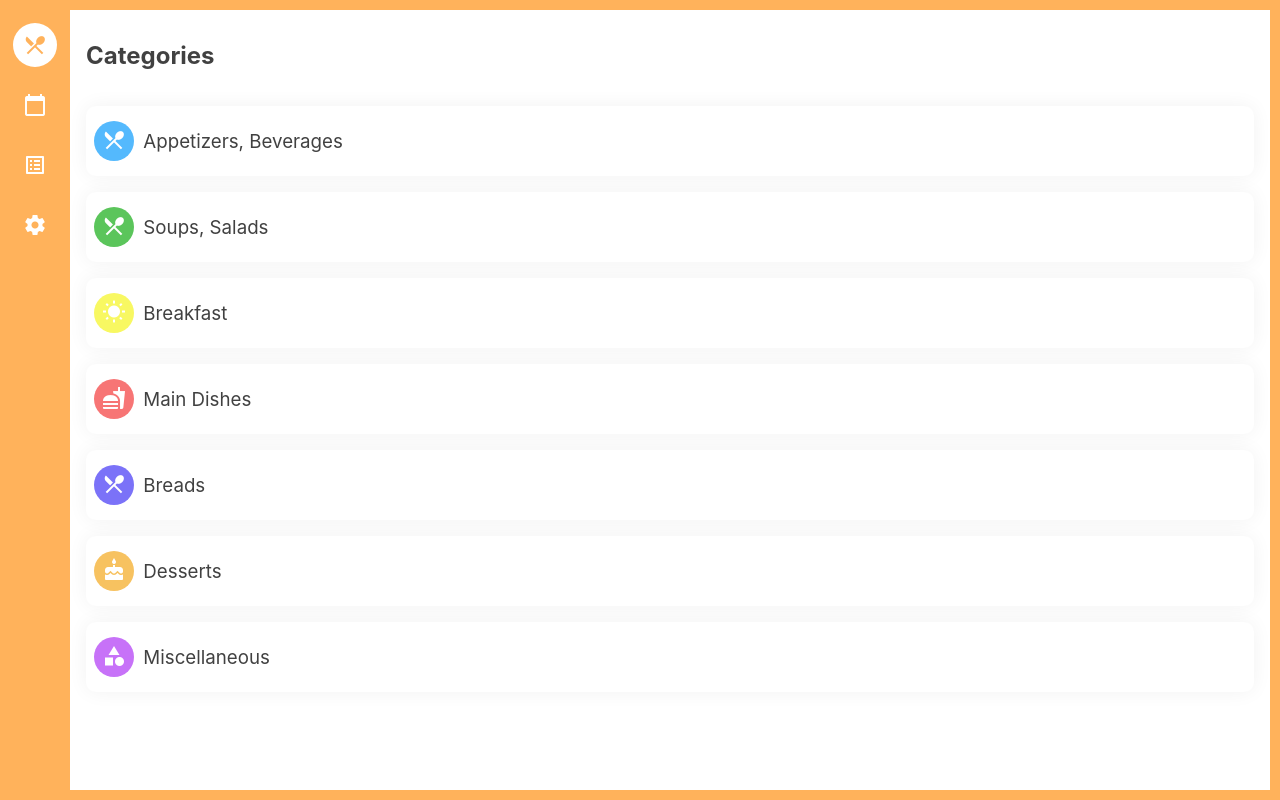
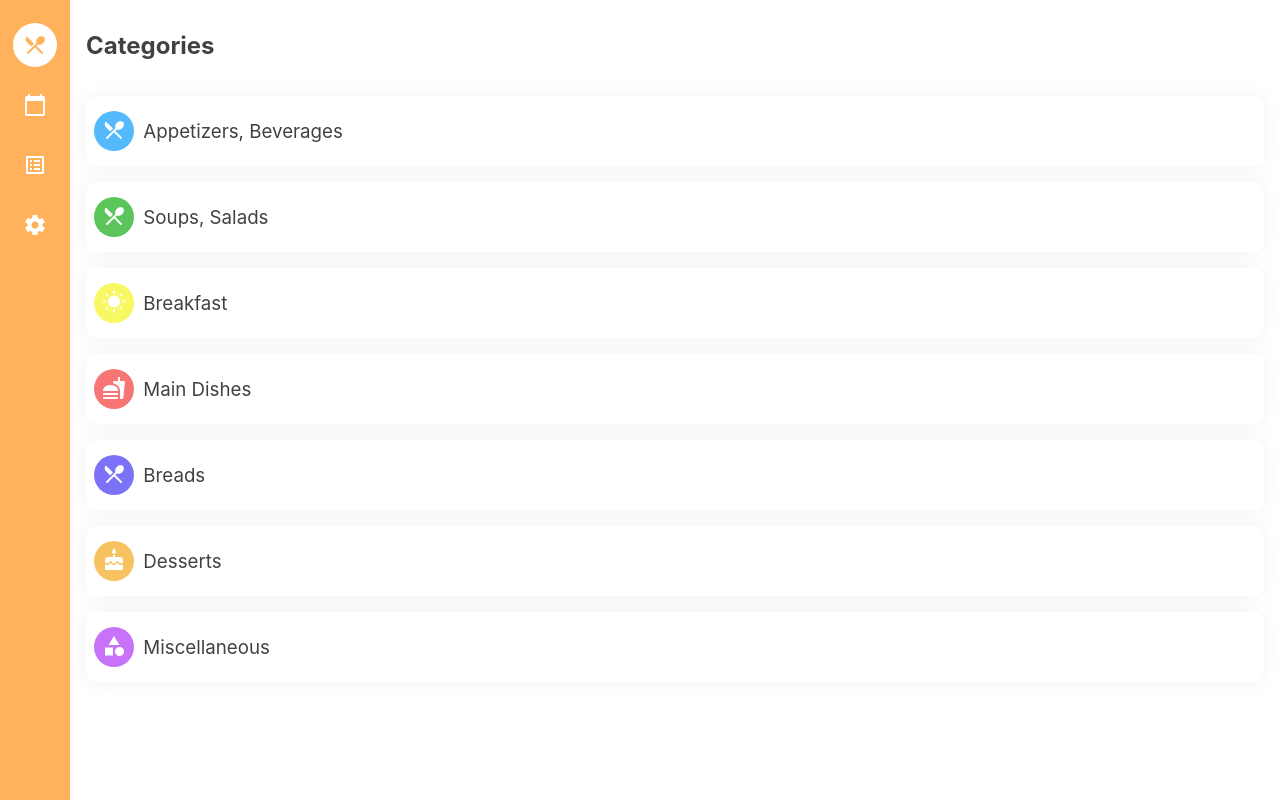
Before and after one commit to johnreiley/recipe-drawer-ui-ideas, a plain HTML site: page index.html in a window 1280 px wide. Drawn offline with Linux system fonts and the light colour scheme.

Commit message:
more change

```diff
--- a/index.html
+++ b/index.html
@@ -17,7 +17,7 @@
     </ul>
   </nav>
   <main>
-    <div class="content-container">
+    <!-- <div class="content-container"> -->
       <div class="content">
         <div class="content-title">
           <h2>Categories</h2>
@@ -55,7 +55,7 @@
           </div>
         </div>
       </div>
-    </div>
+    <!-- </div> -->
   </main>
 
 
--- a/style1.scss
+++ b/style1.scss
@@ -67,24 +67,30 @@ nav > ul {
 
 
 // MAIN //
-.content-container {
-  height: calc(100vh - #{$nav-dim-sm});
-  background-color: $primary-color;
-  // padding: 10px 10px 0px 10px;
+// .content-container {
+//   height: calc(100vh - #{$nav-dim-sm});
+//   background-color: $primary-color;
+//   // padding: 10px 10px 0px 10px;
 
-  @media screen and (min-width: 550px) {
-    height: 100vh;
-    width: calc(100vw - #{$nav-dim-lg});
-    margin-left: $nav-dim-lg;
-    padding: 10px 10px 10px 0px;
-  }
+  // @media screen and (min-width: 550px) {
+  //   height: 100vh;
+  //   width: calc(100vw - #{$nav-dim-lg});
+  //   margin-left: $nav-dim-lg;
+  //   padding: 10px 10px 10px 0px;
+  // }
 
   .content {
     overflow: hidden;
     background-color: white;
     height: 100%;
+    margin-bottom: $nav-dim-sm;
+
+    @media screen and (min-width: 550px) {
+      margin-bottom: 0;
+      margin-left: $nav-dim-lg;
+    }
     // border-radius: 20px;
-    overflow-y: scroll;
+    // overflow-y: scroll;
 
     &>* {
       padding: 1em;
@@ -92,7 +98,7 @@ nav > ul {
 
     &-title {
       position: sticky;
-      top: -1em;
+      top: 0;
       left: 0;
       padding: 1em;
       height: 80px;
@@ -106,7 +112,7 @@ nav > ul {
       }
     }
   }
-}
+// }
 
 
 // CONTENT //
```
Also changed, not shown: style1.css, 1 other file.
